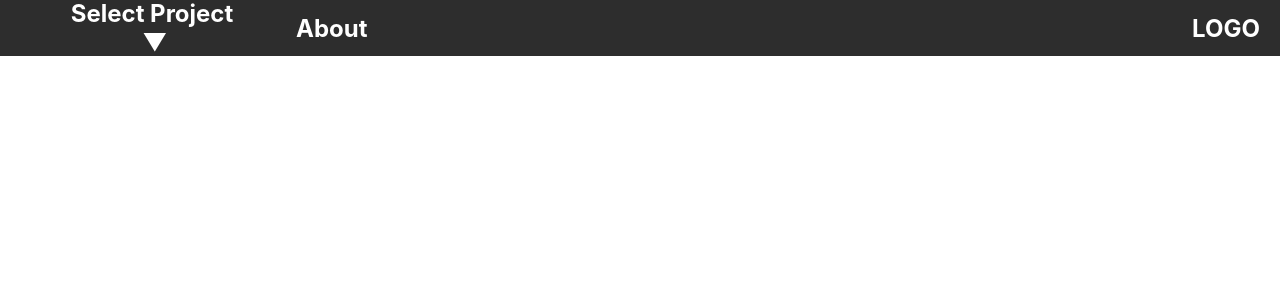
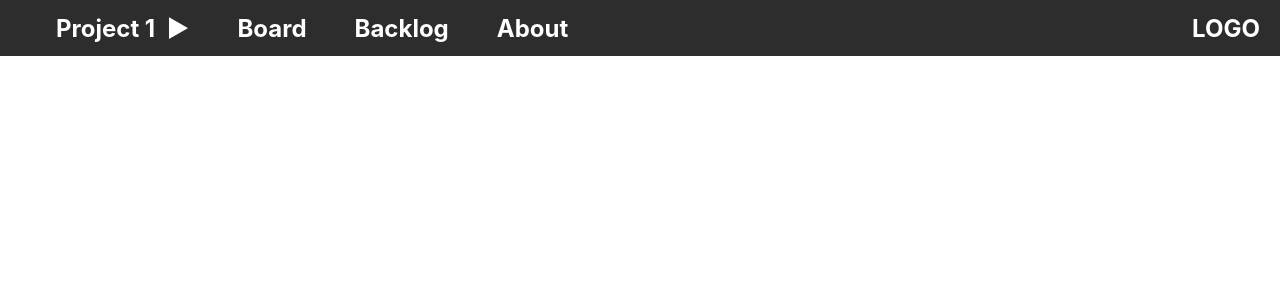
Before and after one commit to Toam10/AppleSeedsTodo, a React (Create React App) app in the folder frontend/: page / in a window 1280 px wide. Shown: the top 300 px of the page. Built offline with nearby package versions, Linux system fonts and the light colour scheme.

Commit message:
Navbar active mode update

```diff
--- a/frontend/src/Screens/GlobalComponents/Navbar/Components/ActiveMode/ActiveMode.css
+++ b/frontend/src/Screens/GlobalComponents/Navbar/Components/ActiveMode/ActiveMode.css
@@ -1,7 +1,15 @@
-.activeMode{
+/* .activeMode{
     width: 192px;
 }
 .activeMode:hover{
     text-decoration: underline;
     cursor: pointer;
+} */
+.activemode__item:hover{
+    text-decoration: underline;
+    cursor: pointer;
 }
+.Navbar__activemode{
+    display: flex;
+    gap: 48px;
+}
--- a/frontend/src/Screens/GlobalComponents/Navbar/Components/ActiveMode/ActiveMode.tsx
+++ b/frontend/src/Screens/GlobalComponents/Navbar/Components/ActiveMode/ActiveMode.tsx
@@ -3,7 +3,11 @@ import './ActiveMode.css';
 
 function ActiveMode() {
     return (
-        <h2 className='activeMode'>Select Project &nbsp;&#9660;</h2>
+        <div className="Navbar__activemode">
+            <h2 className='activemode__item'>Project 1 &nbsp;&#9654;</h2>
+            <h2 className='activemode__item'>Board</h2>
+            <h2 className='activemode__item'>Backlog</h2>
+        </div>
     );
 };
 
--- a/frontend/src/Screens/GlobalComponents/Navbar/Navbar.css
+++ b/frontend/src/Screens/GlobalComponents/Navbar/Navbar.css
@@ -7,11 +7,10 @@
     justify-content: space-between;
     padding-left: 56px;
 }
-.leftSide{
+.navbar__activemode_leftSide{
     display: flex;
     align-items: center;
     gap: 48px;
-
 }
 .about:hover{
     text-decoration: underline;
--- a/frontend/src/Screens/GlobalComponents/Navbar/Navbar.tsx
+++ b/frontend/src/Screens/GlobalComponents/Navbar/Navbar.tsx
@@ -6,7 +6,7 @@ import '../../../Style/Colors.css'
 function Navbar() {
     return (
         <div className='navbar'>
-            <div className='leftSide'>
+            <div className='navbar__activemode_leftSide'>
                 <ActiveMode />
                 <h2 className='about'>About</h2>
             </div>
```
